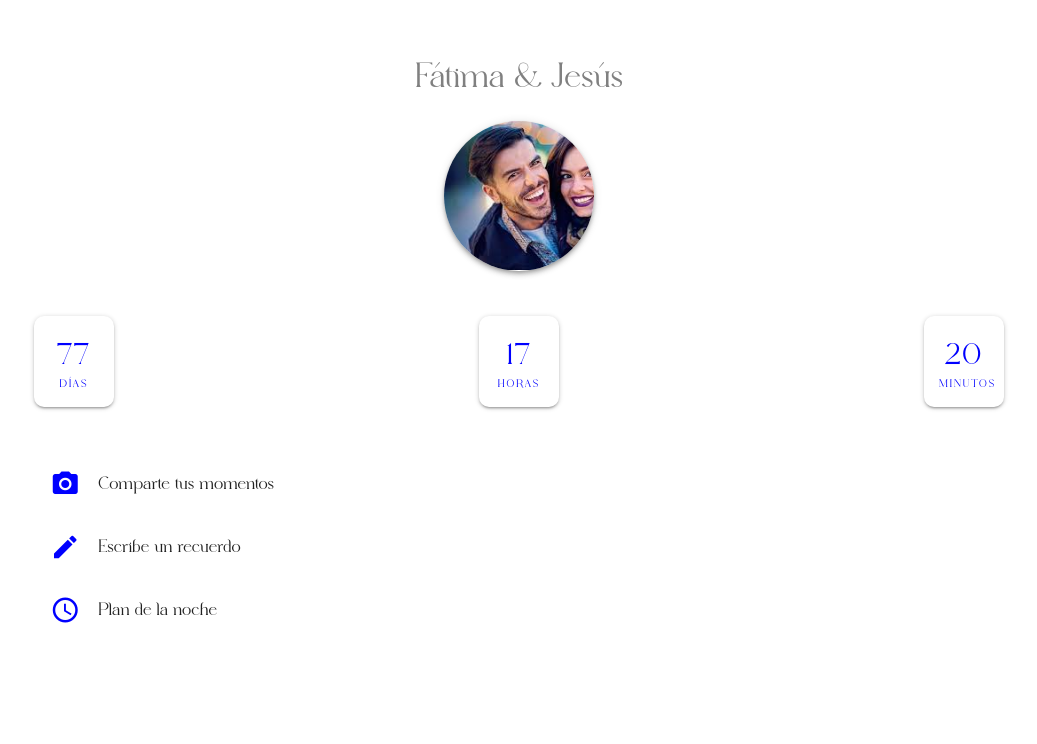
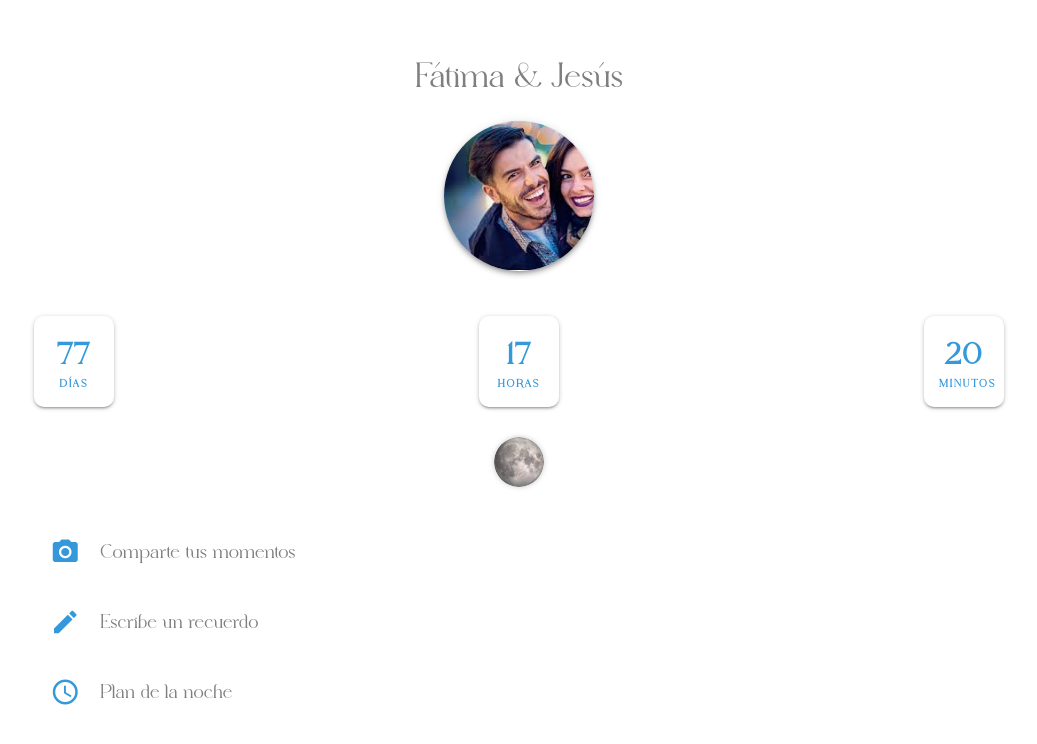
Before and after one commit to eljebus/Boda, a website: page public/index.html in a window 1280 px wide. Shown: the whole page, without its empty margins (121-1158 px from the left). Drawn offline with nearby package versions, Linux system fonts and the light colour scheme.

Commit message:
prueba 2

```diff
--- a/public/css/style.css
+++ b/public/css/style.css
@@ -2,6 +2,13 @@
     font-family: 'EdensorFree';
     src: url('fonts/Edensor-Free.otf') format('opentype');
 }
+
+:root {
+    --color-azul: #3498db;
+
+    --color-gris: #7F7F81;
+    --tamano-fuente: 16px;
+  }
 
 body {
     font-family: 'EdensorFree', sans-serif;
@@ -11,7 +18,7 @@ h1 {
     text-align: center;
     font-size: 35px;
     width: 100%;
-    color: gray;
+    color: var(--color-gris)
 }
 
 #controles {
@@ -26,16 +33,24 @@ h1 {
     width: 100%;
     padding: 0em;
     align-items: center;
-    font-size: 18px;
+    font-size: 20px;
 }
 
 .control p {
     margin-left: 1em;
+    color:var(--color-gris)
 }
 
 .control   .material-icons {
     font-size: 30px;
-    color: blue;
+    color: var(--color-azul);
+}
+#lunaPequeña {
+    width: 50px;
+    margin-top: 1em;
+    box-shadow: 0 0 5px rgba(128, 128, 128, 0.5); /* Reduced intensity and opacity */
+    border-radius: 50%;
+    opacity: 0.8; /* Added slight transparency */
 }
 #reloj {
     display: flex;
@@ -50,13 +65,14 @@ h1 {
 
 .countElement {
     background-color: white;
-    color: blue;
+    color: var(--color-azul);
     font-size: 2em;
     text-align: center;
     padding: 0.5em;
     border-radius: 10px;
     width: 80px;
     letter-spacing: 2px;
+    font-weight: bold;
 }
 
 .countElement p {
--- a/public/index.html
+++ b/public/index.html
@@ -54,6 +54,9 @@
 
         </div>
 
+
+        <img  id="lunaPequeña" src="img/luna.webp" class="rounded" alt="">
+
         <div id="controles">
 
             <div class="control">
```
